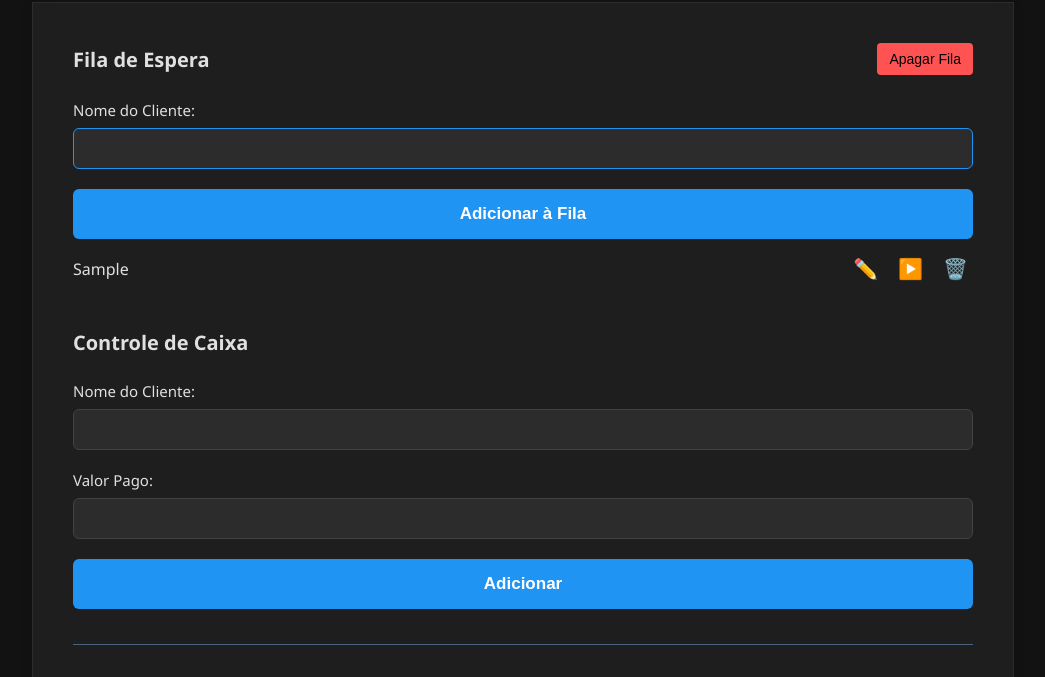
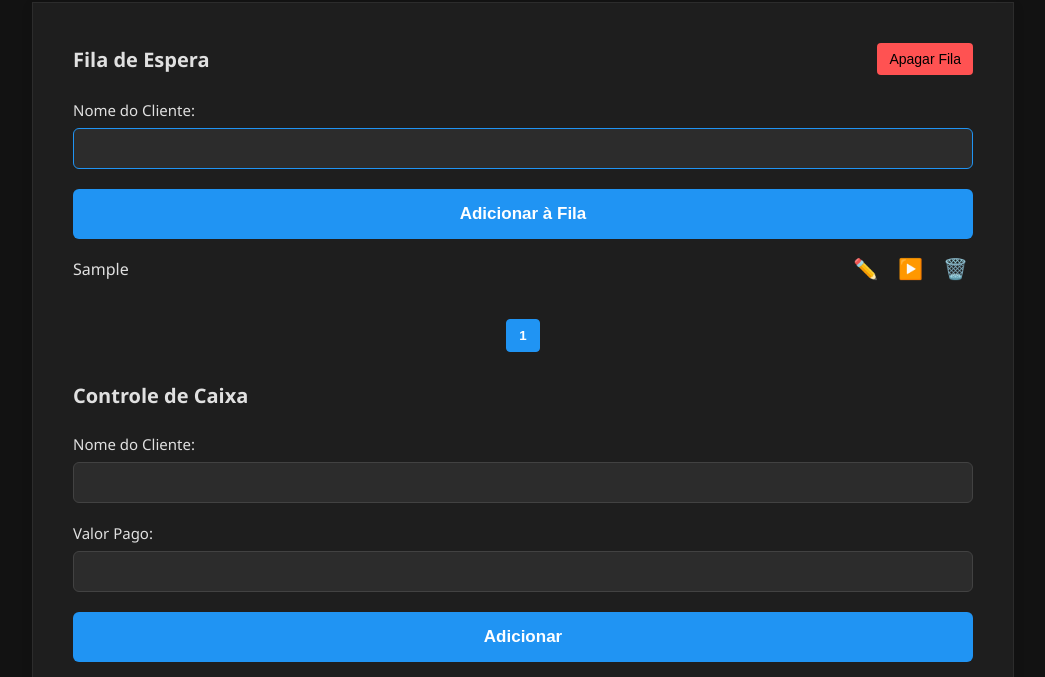
Before and after one commit to Tiago-MatosM/Barbearia-Shekinah, a plain HTML site: page index.html in a window 1280 px wide. Both pictures are taken after typing "Sample" into the empty fields and a click on the button "Adicionar à Fila". Shown: the part 91-768 px from the top of the page, without its empty margins (117-1162 px from the left). Drawn offline with Linux system fonts and the light colour scheme.

Commit message:
feat:adicionei paginação a lista de fila de espera

```diff
--- a/index.html
+++ b/index.html
@@ -17,6 +17,8 @@
             <input type="text" id="nomeFila">
             <button class="botao-principal" id="adicionarFila">Adicionar à Fila</button>
             <ul class="lista" id="listaFila"></ul>
+            <div id="paginacaoFila" class="paginacao-container"></div>
+            <div class="secao controle-caixa-secao"></div>
         </div>
 
         <div class="secao controle-caixa-secao">
--- a/script.js
+++ b/script.js
@@ -5,6 +5,8 @@ document.addEventListener('DOMContentLoaded', function() {
     const ganhosMensais = JSON.parse(localStorage.getItem('ganhosMensais')) || [];
     let editandoIndex = null;
     let editandoFilaIndex = null;
+    const itensPorPagina = 10;
+    let paginaAtualFila = 1;
 
     const inputFila = document.getElementById('nomeFila');
     const botaoAdicionarFila = document.getElementById('adicionarFila');
@@ -32,7 +34,15 @@ document.addEventListener('DOMContentLoaded', function() {
 
     function renderizarFila() {
     listaFilaElemento.innerHTML = '';
-    fila.forEach((cliente, index) => {
+    const paginacaoContainer = document.getElementById('paginacaoFila');
+    paginacaoContainer.innerHTML = '';
+
+    const inicio = (paginaAtualFila - 1) * itensPorPagina;
+    const fim = inicio + itensPorPagina;
+    const itensDaPagina = fila.slice(inicio, fim);
+
+    itensDaPagina.forEach((cliente, indexNaPagina) => {
+        const indexReal = inicio + indexNaPagina;
         const itemLista = document.createElement('li');
 
         const nomeItem = document.createElement('span');
@@ -58,7 +68,7 @@ document.addEventListener('DOMContentLoaded', function() {
         botaoEditar.title = 'Editar nome na fila';
         botaoEditar.addEventListener('click', function() {
             inputFila.value = cliente.nome;
-            editandoFilaIndex = index;
+            editandoFilaIndex = indexReal;
             botaoAdicionarFila.textContent = 'Salvar Alterações';
             inputFila.focus();
         });
@@ -71,7 +81,7 @@ document.addEventListener('DOMContentLoaded', function() {
             botaoChamar.classList.add('botao-acao', 'chamar');
 
             botaoChamar.addEventListener('click', function() {
-                fila[index].atendido = true;
+                fila[indexReal].atendido = true;
                 salvarDados();
                 renderizarFila();
                 inputNome.value = cliente.nome;
@@ -86,7 +96,7 @@ document.addEventListener('DOMContentLoaded', function() {
         botaoLixeira.title = 'Remover da fila';
 
         botaoLixeira.addEventListener('click', function() {
-            fila.splice(index, 1);
+            fila.splice(indexReal, 1);
             salvarDados();
             renderizarFila();
         });
@@ -95,6 +105,21 @@ document.addEventListener('DOMContentLoaded', function() {
         itemLista.appendChild(botoes);
         listaFilaElemento.appendChild(itemLista);
     });
+
+
+    const totalPaginas = Math.ceil(fila.length / itensPorPagina);
+    for (let i = 1; i <= totalPaginas; i++) {
+        const botaoPagina = document.createElement('button');
+        botaoPagina.textContent = i;
+        if (i === paginaAtualFila) {
+            botaoPagina.classList.add('active');
+        }
+        botaoPagina.addEventListener('click', function() {
+            paginaAtualFila = i;
+            renderizarFila();
+        });
+        paginacaoContainer.appendChild(botaoPagina);
+    }
 }
 
 function renderizarClientes() {
--- a/style.css
+++ b/style.css
@@ -283,3 +283,31 @@ hr {
 .botao-acao.editar {
     color: #007bff;
 }
+
+.paginacao-container {
+    display: flex;
+    justify-content: center;
+    gap: 8px;
+    margin-top: 20px;
+}
+
+.paginacao-container button {
+    background-color: #333;
+    color: #e0e0e0;
+    border: 1px solid #424242;
+    padding: 8px 12px;
+    cursor: pointer;
+    border-radius: 4px;
+    transition: background-color 0.3s;
+}
+
+.paginacao-container button:hover {
+    background-color: #424242;
+}
+
+.paginacao-container button.active {
+    background-color: hsl(207, 90%, 54%); /* Cor de destaque azul */
+    color: #ffffff;
+    font-weight: bold;
+    border-color: hsl(207, 90%, 54%);
+}
```
